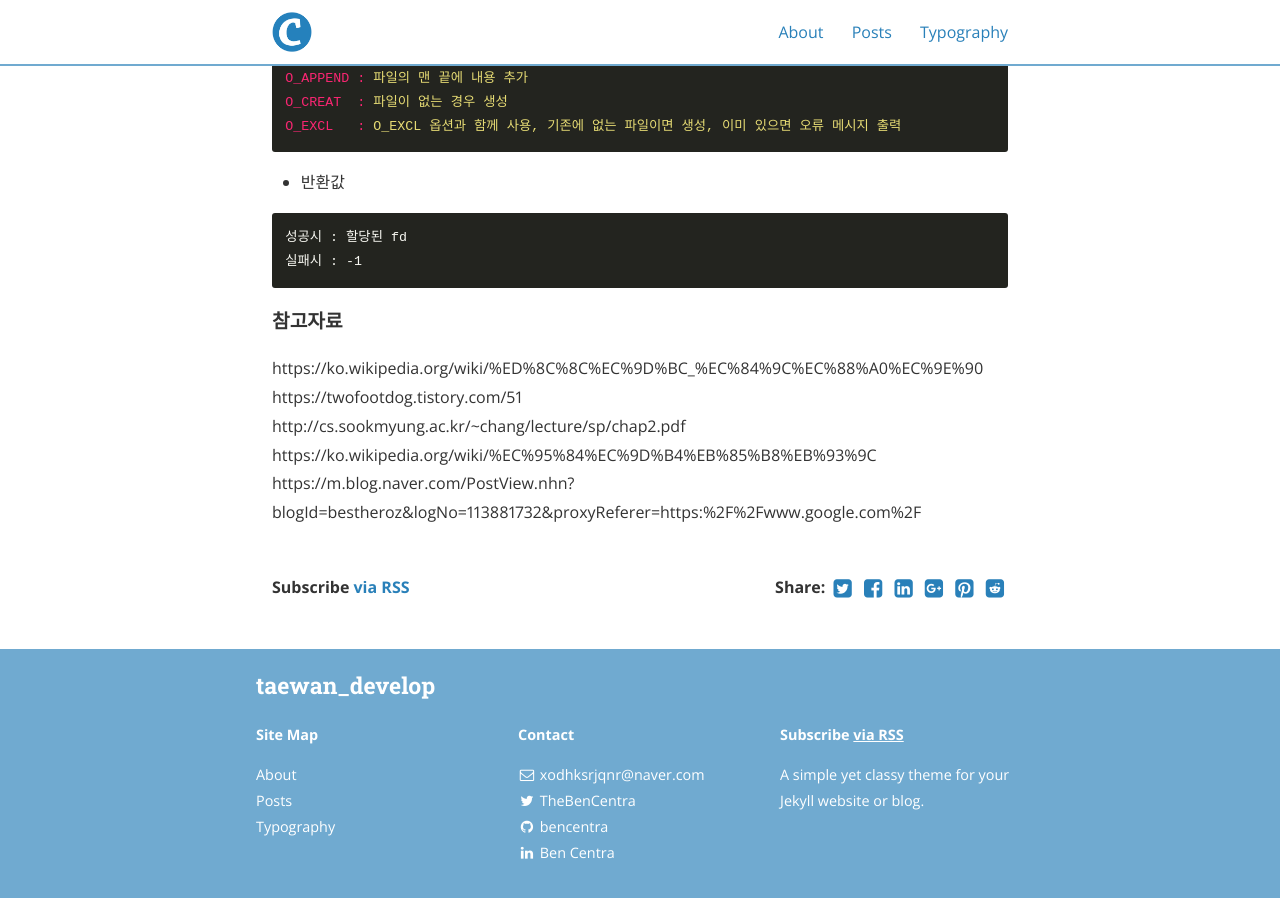
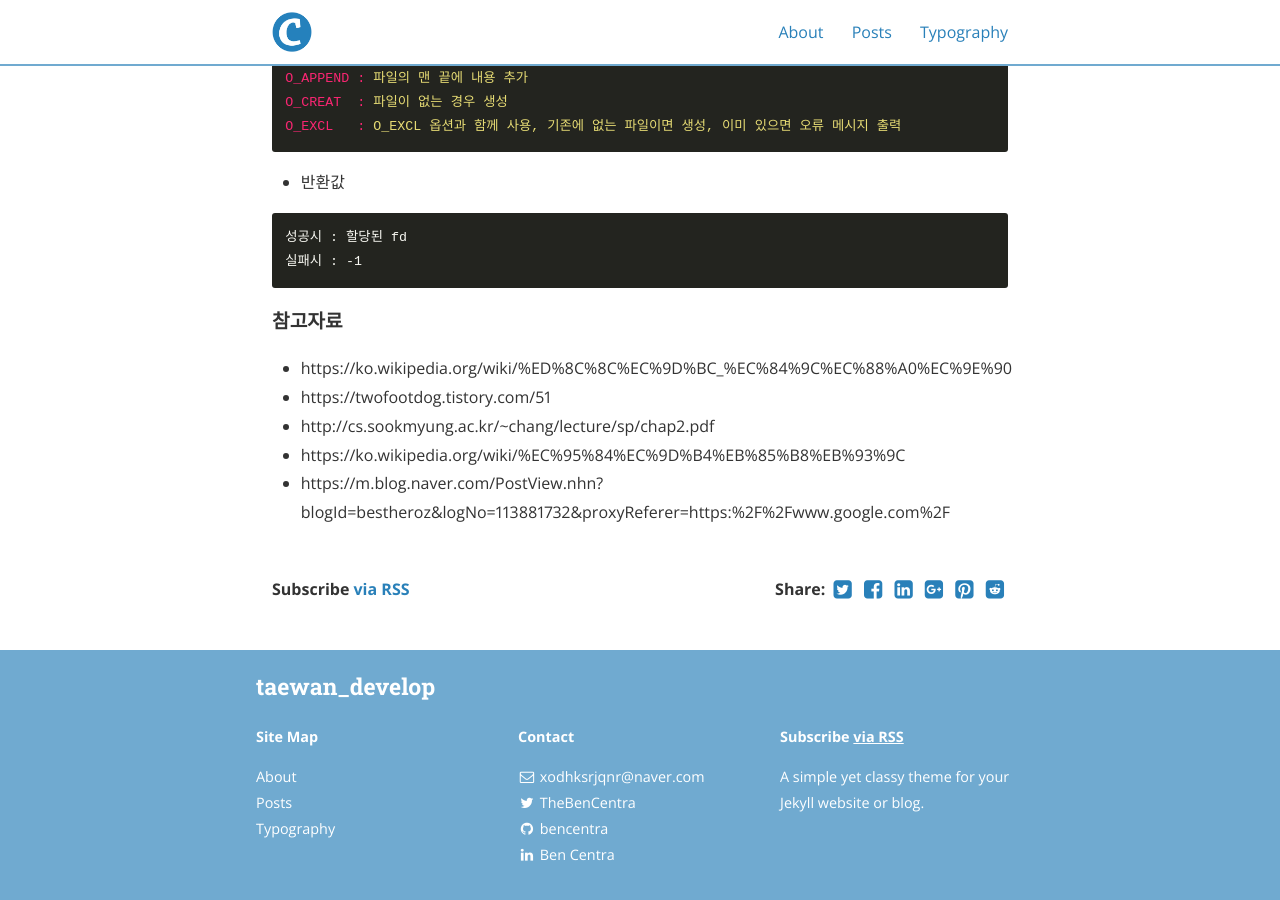
Before and after one commit to xodhksrjqnr/xodhksrjqnr.github.io, a Jekyll site: the page built from _posts/2021-01-02-File Descriptor.md, in a window 1280 px wide and 900 px high, scrolled down 2866 px. Built offline with Jekyll 4.4.1, drawn with Linux system fonts in a browser that asks for light colours; nearby versions of some CDN libraries.

````diff
--- a/_posts/2021-01-02-File Descriptor.md
+++ b/_posts/2021-01-02-File Descriptor.md
@@ -70,8 +70,8 @@ O_EXCL   : O_EXCL 옵션과 함께 사용, 기존에 없는 파일이면 생성,
 ```
 
 #### 참고자료
-https://ko.wikipedia.org/wiki/%ED%8C%8C%EC%9D%BC_%EC%84%9C%EC%88%A0%EC%9E%90<br/>
-https://twofootdog.tistory.com/51<br/>
-http://cs.sookmyung.ac.kr/~chang/lecture/sp/chap2.pdf<br/>
-https://ko.wikipedia.org/wiki/%EC%95%84%EC%9D%B4%EB%85%B8%EB%93%9C<br/>
-https://m.blog.naver.com/PostView.nhn?blogId=bestheroz&logNo=113881732&proxyReferer=https:%2F%2Fwww.google.com%2F<br/>
+* https://ko.wikipedia.org/wiki/%ED%8C%8C%EC%9D%BC_%EC%84%9C%EC%88%A0%EC%9E%90<br/>
+* https://twofootdog.tistory.com/51<br/>
+* http://cs.sookmyung.ac.kr/~chang/lecture/sp/chap2.pdf<br/>
+* https://ko.wikipedia.org/wiki/%EC%95%84%EC%9D%B4%EB%85%B8%EB%93%9C<br/>
+* https://m.blog.naver.com/PostView.nhn?blogId=bestheroz&logNo=113881732&proxyReferer=https:%2F%2Fwww.google.com%2F<br/>
````
